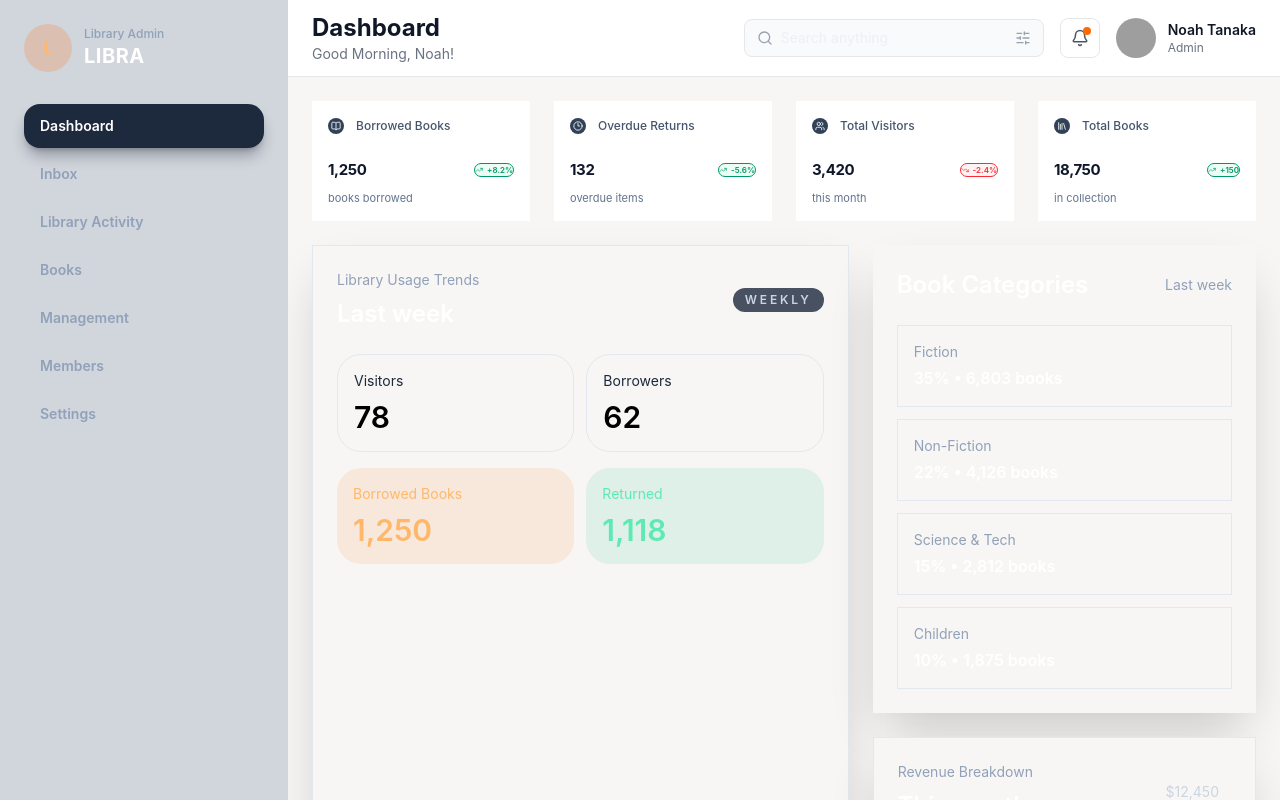
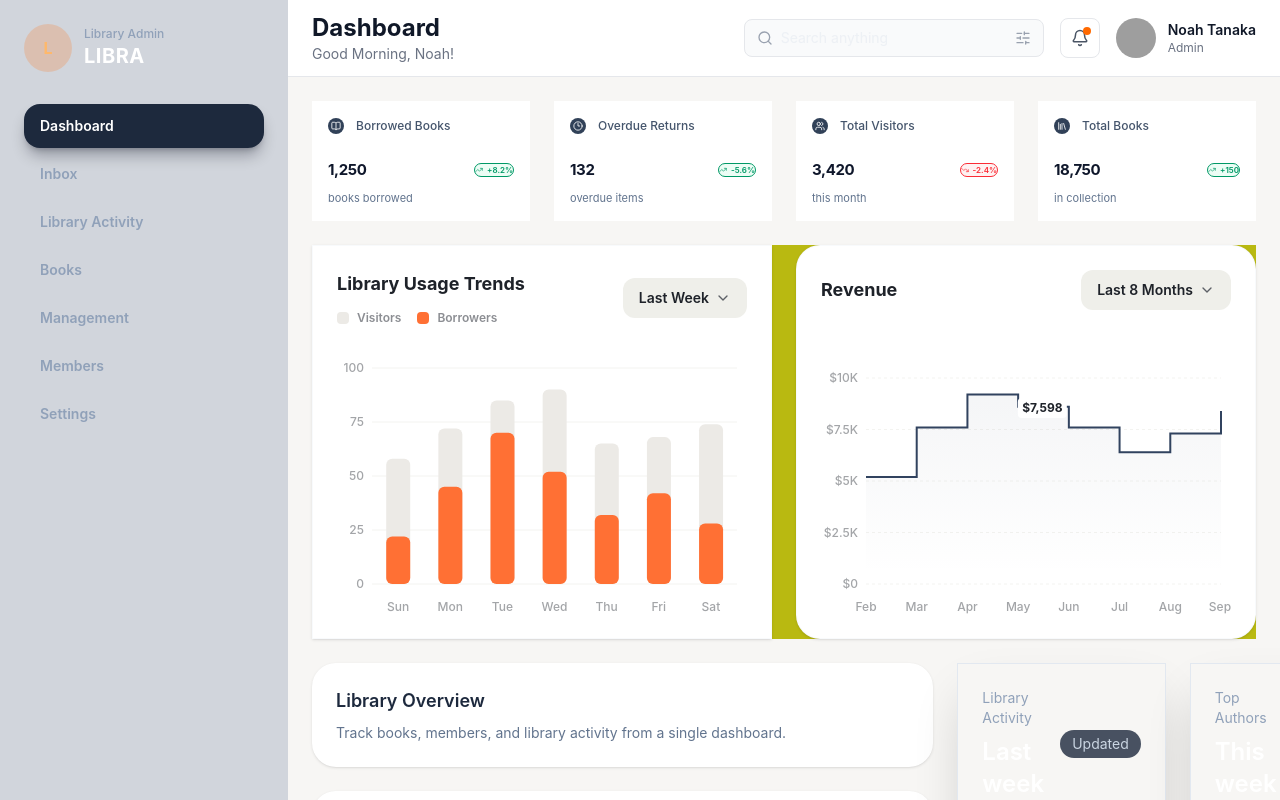
Before and after one commit to system-Barinda/LIBRA, a React (Vite) app: page / in a window 1280 px wide. Shown: the top 800 px of the page. Built offline with nearby package versions, Linux system fonts and the light colour scheme; grey boxes are pictures that could not be loaded.

Commit message:
updating the overview cards

```diff
--- a/package.json
+++ b/package.json
@@ -15,6 +15,7 @@
     "react": "^19.2.6",
     "react-dom": "^19.2.6",
     "react-router-dom": "^7.16.0",
+    "recharts": "^3.8.1",
     "tailwindcss": "^4.3.0"
   },
   "devDependencies": {
--- a/src/components/OverviewCards.tsx
+++ b/src/components/OverviewCards.tsx
@@ -1,84 +1,194 @@
-const categories = [
-  { label: 'Fiction', detail: '35% • 6,803 books' },
-  { label: 'Non-Fiction', detail: '22% • 4,126 books' },
-  { label: 'Science & Tech', detail: '15% • 2,812 books' },
-  { label: 'Children', detail: '10% • 1,875 books' },
-]
+import React from 'react';
+import {
+  BarChart,
+  Bar,
+  XAxis,
+  YAxis,
+  CartesianGrid,
+  Tooltip,
+  ResponsiveContainer,
+  AreaChart,
+  Area
+} from 'recharts';
+import { ChevronDown } from 'lucide-react';
+
+// Data for Library Usage Trends (Left Chart)
+const usageData = [
+  { name: 'Sun', visitors: 58, borrowers: 22 },
+  { name: 'Mon', visitors: 72, borrowers: 45 },
+  { name: 'Tue', visitors: 85, borrowers: 70 },
+  { name: 'Wed', visitors: 90, borrowers: 52 },
+  { name: 'Thu', visitors: 65, borrowers: 32 },
+  { name: 'Fri', visitors: 68, borrowers: 42 },
+  { name: 'Sat', visitors: 74, borrowers: 28 },
+];
+
+// Data for Revenue Breakdown (Right Chart)
+// Custom property added to isolate the highlighted month (Jun)
+const revenueData = [
+  { name: 'Feb', revenue: 5200, displayValue: '$5.2K', isHighlighted: false },
+  { name: 'Mar', revenue: 7600, displayValue: '$7.6K', isHighlighted: false },
+  { name: 'Apr', revenue: 9200, displayValue: '$9.2K', isHighlighted: false },
+  { name: 'May', revenue: 8600, displayValue: '$8.6K', isHighlighted: false },
+  { name: 'Jun', revenue: 7598, displayValue: '$7,598', isHighlighted: true },
+  { name: 'Jul', revenue: 6400, displayValue: '$6.4K', isHighlighted: false },
+  { name: 'Aug', revenue: 7300, displayValue: '$7.3K', isHighlighted: false },
+  { name: 'Sep', revenue: 8400, displayValue: '$8.4K', isHighlighted: false },
+];
+
+// Custom Tooltip component for the Library Usage Chart to match the exact tooltip in image_01c165.png
+const CustomUsageTooltip = ({ active, payload }) => {
+  if (active && payload && payload.length) {
+    return (
+      <div className="rounded-2xl bg-white p-4 shadow-xl border border-slate-50 text-xs">
+        <p className="font-medium text-slate-400 mb-2">Thu, 27 Sept 2025</p>
+        <div className="space-y-1.5 font-semibold text-slate-800">
+          <div className="flex items-center justify-between gap-6">
+            <span className="flex items-center gap-1.5 text-slate-400">
+              <span className="w-2.5 h-2.5 rounded bg-[#ECEAE6] inline-block" />
+              Visitors
+            </span>
+            <span className="text-slate-900 font-bold">81</span>
+          </div>
+          <div className="flex items-center justify-between gap-6">
+            <span className="flex items-center gap-1.5 text-slate-400">
+              <span className="w-2.5 h-2.5 rounded bg-[#FF7034] inline-block" />
+              Borrowers
+            </span>
+            <span className="text-slate-900 font-bold">32</span>
+          </div>
+        </div>
+      </div>
+    );
+  }
+  return null;
+};
 
 export default function OverviewCards() {
   return (
-    <section className="grid gap-6 xl:grid-cols-[1.4fr_1fr]">
-      <div className="border bg-[#F7F6F4] p-6 shadow-2xl/20 backdrop-blur-xl">
-        <div className="flex items-center justify-between gap-4">
+    // <section className="grid gap-6 md:grid-cols-2 bg-[#FBFBFA] p-6 w-full">
+
+    <section className="grid gap-6 md:grid-cols-2 bg-[#b9b911] w-full">
+      {/* 1. LIBRARY USAGE TRENDS CARD */}
+      <div className="bg-white  p-6 shadow-sm border border-slate-100/50 flex flex-col justify-between">
+        {/* Header section */}
+        <div className="flex items-center justify-between mb-4">
           <div>
-            <p className="text-sm text-slate-400">Library Usage Trends</p>
-            <h3 className="mt-2 text-2xl font-semibold text-white">Last week</h3>
+            <h3 className="text-lg font-bold text-[#1E2229]">Library Usage Trends</h3>
+            <div className="flex items-center gap-4 mt-3 text-xs font-semibold text-[#8C8E93]">
+              <span className="flex items-center gap-2">
+                <span className="w-3 h-3 rounded bg-[#ECEAE6]" /> Visitors
+              </span>
+              <span className="flex items-center gap-2">
+                <span className="w-3 h-3 rounded bg-[#FF7034]" /> Borrowers
+              </span>
+            </div>
           </div>
-          <span className="inline-flex rounded-full bg-slate-800/80 px-3 py-1 text-xs font-semibold uppercase tracking-[0.24em] text-slate-300">
-            Weekly
-          </span>
+          <button className="flex items-center gap-1.5 bg-[#EFEFEA] hover:bg-[#E5E5DF] text-[#1E2229] px-4 py-2.5 rounded-xl text-sm font-semibold transition-colors">
+            Last Week <ChevronDown className="w-4 h-4 text-[#5D6066]" />
+          </button>
         </div>
 
-        <div className="mt-6 space-y-4">
-          <div className="grid gap-3 sm:grid-cols-2">
-            <div className="rounded-3xl border p-4">
-              <p className="text-sm text-slate-800">Visitors</p>
-              <p className="mt-2 text-3xl font-semibold text-black">78</p>
-            </div>
-            <div className="rounded-3xl border p-4">
-              <p className="text-sm text-slate-800">Borrowers</p>
-              <p className="mt-2 text-3xl font-semibold text-black">62</p>
-            </div>
-          </div>
-          <div className="grid gap-3 sm:grid-cols-2">
-            <div className="rounded-3xl bg-orange-500/10 p-4 text-orange-300">
-              <p className="text-sm">Borrowed Books</p>
-              <p className="mt-2 text-3xl font-semibold">1,250</p>
-            </div>
-            <div className="rounded-3xl bg-emerald-500/10 p-4 text-emerald-300">
-              <p className="text-sm">Returned</p>
-              <p className="mt-2 text-3xl font-semibold">1,118</p>
-            </div>
-          </div>
+        {/* Chart area */}
+        <div className="w-full h-64 mt-4">
+          <ResponsiveContainer width="100%" height="100%">
+            <BarChart data={usageData} barGap={-24} margin={{ top: 10, right: 10, left: -25, bottom: 0 }}>
+              <CartesianGrid vertical={false} stroke="#F3F3F0" strokeDasharray="0" />
+              <XAxis
+                dataKey="name"
+                axisLine={false}
+                tickLine={false}
+                tick={{ fill: '#A3A5A8', fontSize: 12, fontWeight: 500 }}
+                dy={10}
+              />
+              <YAxis
+                domain={[0, 100]}
+                ticks={[0, 25, 50, 75, 100]}
+                axisLine={false}
+                tickLine={false}
+                tick={{ fill: '#A3A5A8', fontSize: 12, fontWeight: 500 }}
+              />
+              <Tooltip content={<CustomUsageTooltip />} cursor={{ fill: 'transparent' }} />
+              {/* Background bar tracking total capacity (Visitors) */}
+              <Bar dataKey="visitors" fill="#ECEAE6" radius={[6, 6, 6, 6]} maxBarSize={24} />
+              {/* Foreground main bar metrics (Borrowers) */}
+              <Bar dataKey="borrowers" fill="#FF7034" radius={[6, 6, 6, 6]} maxBarSize={24} />
+            </BarChart>
+          </ResponsiveContainer>
         </div>
       </div>
 
-      <div className="space-y-6">
-        <div className="bg-[#F7F6F4] p-6 shadow-2xl/20 backdrop-blur-xl">
-          <div className="flex items-center justify-between gap-4">
-            <h3 className="text-2xl font-semibold text-white">Book Categories</h3>
-            <span className="text-sm text-slate-400">Last week</span>
-          </div>
-          <div className="mt-6 space-y-3">
-            {categories.map((item) => (
-              <div key={item.label} className="border bg-[#F7F6F4] p-4">
-                <p className="text-sm text-slate-400">{item.label}</p>
-                <p className="mt-1 font-semibold text-white">{item.detail}</p>
-              </div>
-            ))}
-          </div>
+      {/* 2. REVENUE TRENDS CARD */}
+      <div className="bg-white rounded-[24px] p-6 shadow-sm border border-slate-100/50 flex flex-col justify-between">
+        {/* Header section */}
+        <div className="flex items-center justify-between mb-6">
+          <h3 className="text-lg font-bold text-[#1E2229]">Revenue</h3>
+          <button className="flex items-center gap-1.5 bg-[#EFEFEA] hover:bg-[#E5E5DF] text-[#1E2229] px-4 py-2.5 rounded-xl text-sm font-semibold transition-colors">
+            Last 8 Months <ChevronDown className="w-4 h-4 text-[#5D6066]" />
+          </button>
         </div>
 
-        <div className="border bg-[#F7F6F4] p-6 shadow-2xl/20 backdrop-blur-xl">
-          <div className="flex items-center justify-between gap-4">
-            <div>
-              <p className="text-sm text-slate-400">Revenue Breakdown</p>
-              <h3 className="mt-2 text-2xl font-semibold text-white">This month</h3>
-            </div>
-            <span className="bg-[#F7F6F4] px-3 py-1 text-sm text-slate-300">$12,450</span>
+        {/* Chart area */}
+        <div className="w-full h-64 relative">
+          {/* Custom Label for Highlighted Month (June $7,598) perfectly positioned over the chart step */}
+          <div className="absolute top-[40px] left-[54%] -translate-x-1/2 flex flex-col items-center z-10">
+            <span className="text-xs font-bold text-[#1E2229] bg-white px-1 py-0.5 rounded">$7,598</span>
           </div>
-          <div className="mt-6 grid gap-3 sm:grid-cols-2">
-            <div className="rounded-3xl bg-slate-950/90 p-4">
-              <p className="text-sm text-slate-400">Membership Fees</p>
-              <p className="mt-2 text-lg font-semibold text-white">$7,470</p>
-            </div>
-            <div className="rounded-3xl bg-slate-950/90 p-4">
-              <p className="text-sm text-slate-800">Fines & Events</p>
-              <p className="mt-2 text-lg font-semibold text-white">$4,980</p>
-            </div>
-          </div>
+
+          <ResponsiveContainer width="100%" height="100%">
+            <AreaChart data={revenueData} margin={{ top: 20, right: 10, left: -15, bottom: 0 }}>
+              <defs>
+                {/* Standard Fade Gradient */}
+                <linearGradient id="revenueGrad" x1="0" y1="0" x2="0" y2="1">
+                  <stop offset="5%" stopColor="#31435F" stopOpacity={0.08}/>
+                  <stop offset="95%" stopColor="#31435F" stopOpacity={0.00}/>
+                </linearGradient>
+                {/* Highlighted Orange Block Gradient for June */}
+                <linearGradient id="juneGrad" x1="0" y1="0" x2="0" y2="1">
+                  <stop offset="5%" stopColor="#FF7034" stopOpacity={0.15}/>
+                  <stop offset="95%" stopColor="#FF7034" stopOpacity={0.01}/>
+                </linearGradient>
+              </defs>
+              <CartesianGrid vertical={false} stroke="#F3F3F0" strokeDasharray="3 3" />
+              <XAxis
+                dataKey="name"
+                axisLine={false}
+                tickLine={false}
+                tick={{ fill: '#A3A5A8', fontSize: 12, fontWeight: 500 }}
+                dy={10}
+              />
+              <YAxis
+                domain={[0, 10000]}
+                ticks={[0, 2500, 5000, 7500, 10000]}
+                tickFormatter={(val) => val === 0 ? '$0' : `$${val/1000}K`}
+                axisLine={false}
+                tickLine={false}
+                tick={{ fill: '#A3A5A8', fontSize: 12, fontWeight: 500 }}
+              />
+
+              {/* Base background fill area using a stepped design curve */}
+              <Area
+                type="stepAfter"
+                dataKey="revenue"
+                stroke="#31435F"
+                strokeWidth={2}
+                fill="url(#revenueGrad)"
+              />
+
+              {/* Overlaid highlight explicitly focusing the active June selection column */}
+              <Area
+                type="stepAfter"
+                dataKey={(data) => data.isHighlighted ? data.revenue : null}
+                stroke="#FF7034"
+                strokeWidth={2}
+                fill="url(#juneGrad)"
+                connectNulls={false}
+              />
+            </AreaChart>
+          </ResponsiveContainer>
         </div>
       </div>
+
     </section>
-  )
+  );
 }
```
Also changed, not shown: 1 other file (tests, documents, lock files or other folders).
